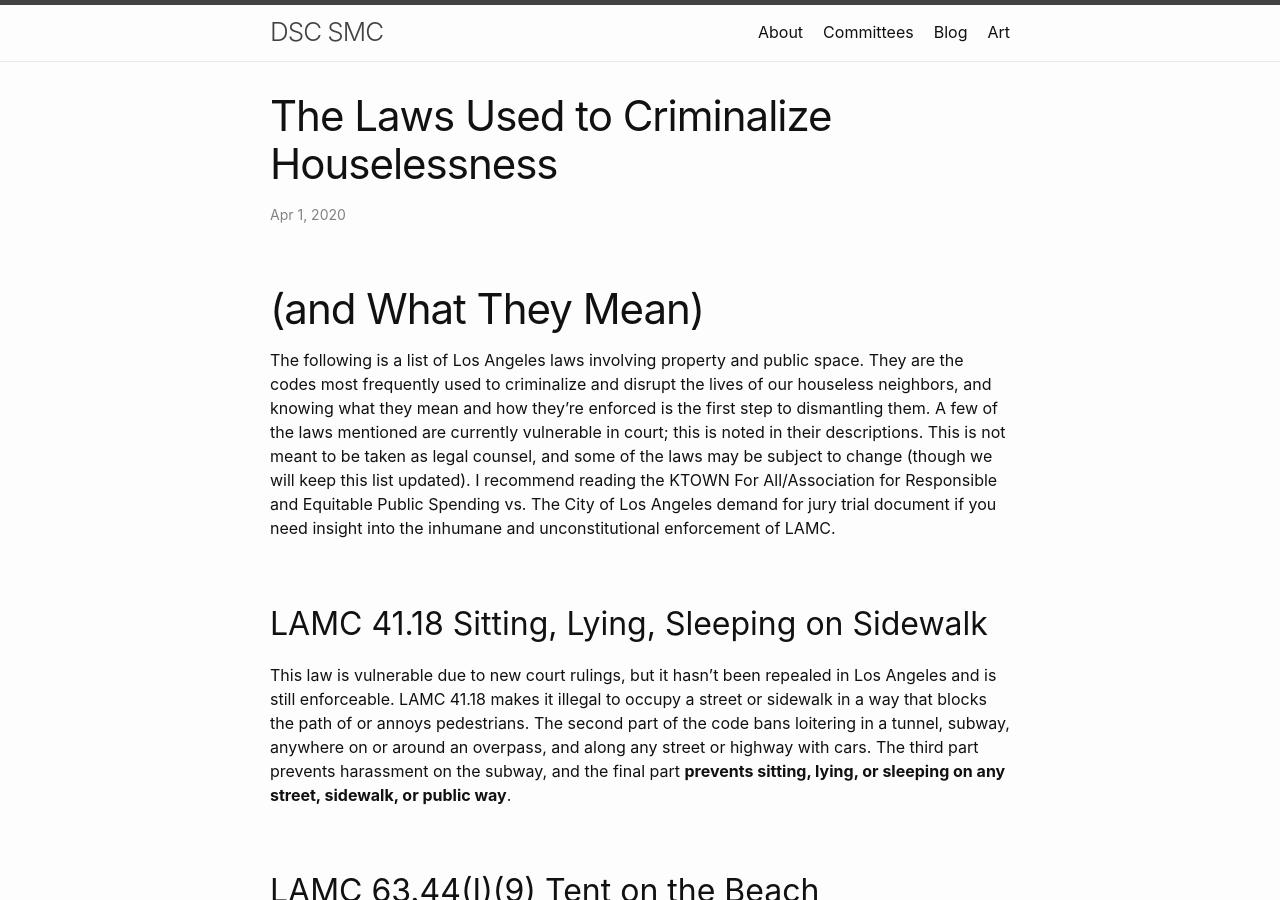
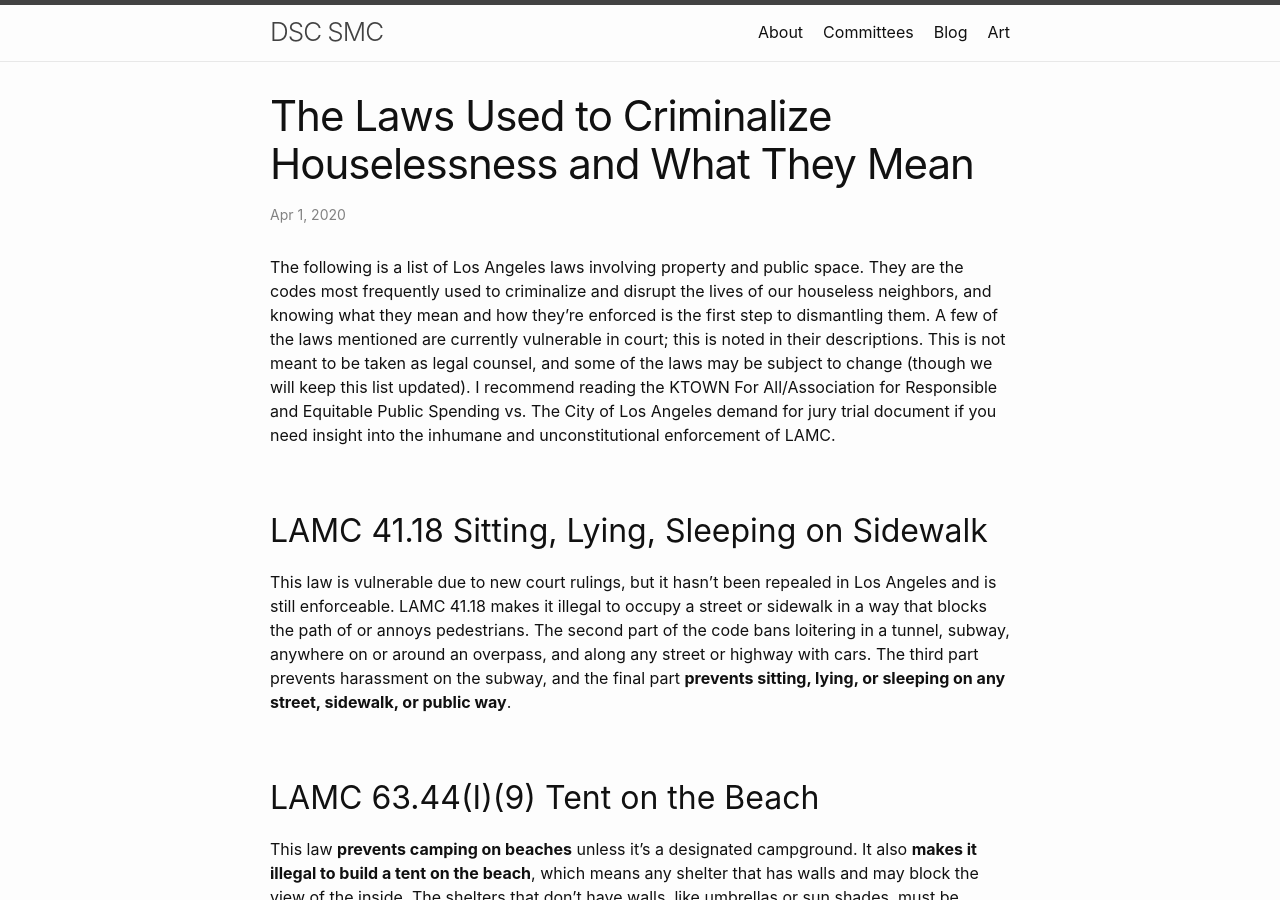
Before and after one commit to dsa-smc/dsa-smc.github.io, a Jekyll site: the page built from _posts/2020-04-01-local_laws.md, in a window 1280 px wide and 900 px high. Built offline with Jekyll 4.4.1, drawn with Linux system fonts in a browser that asks for light colours.

```diff
--- a/_posts/2020-04-01-local_laws.md
+++ b/_posts/2020-04-01-local_laws.md
@@ -1,10 +1,8 @@
 ---
 layout: post
-title: The Laws Used to Criminalize Houselessness
+title: The Laws Used to Criminalize Houselessness and What They Mean
 categories: laws
 ---
-
-# (and What They Mean)
 
 The following is a list of Los Angeles laws involving property and public space.
 They are the codes most frequently used to criminalize and disrupt the lives of
```
